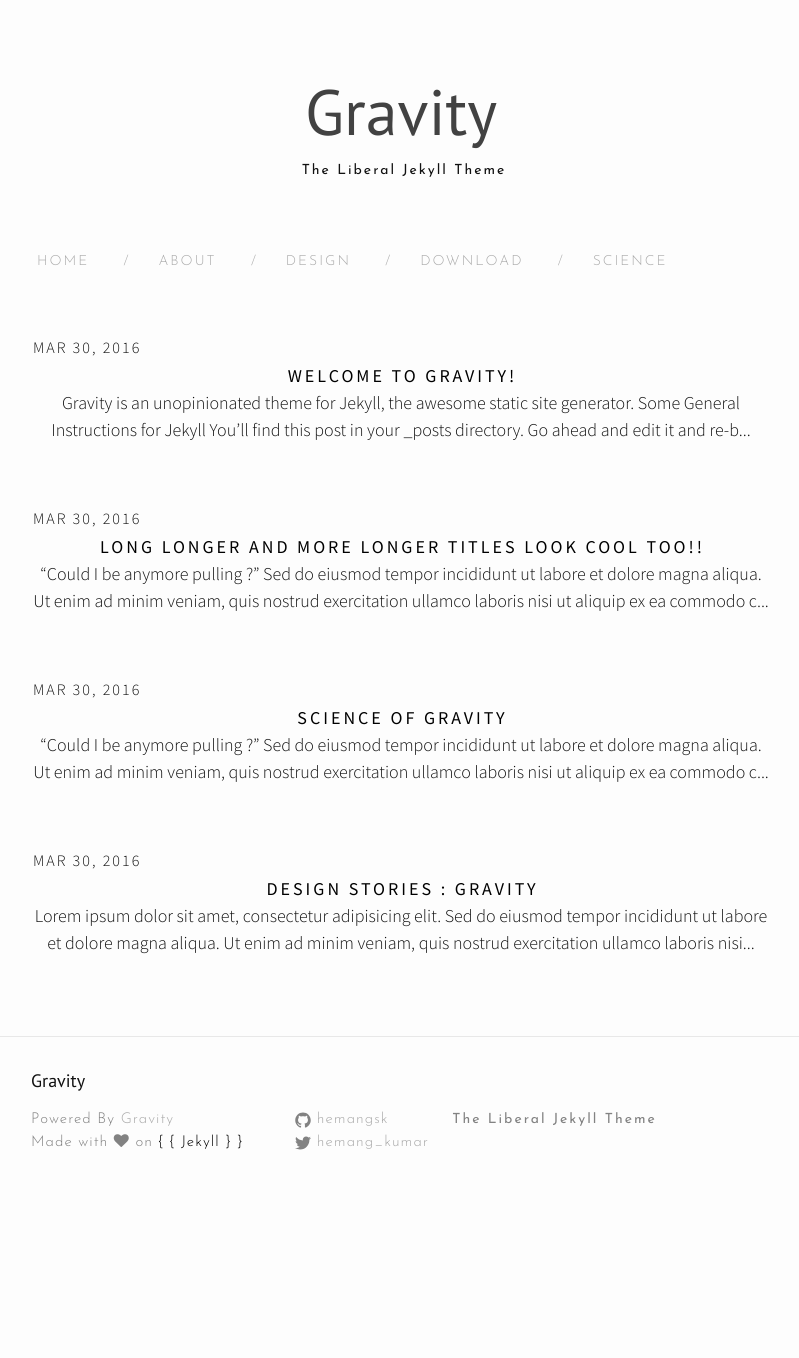
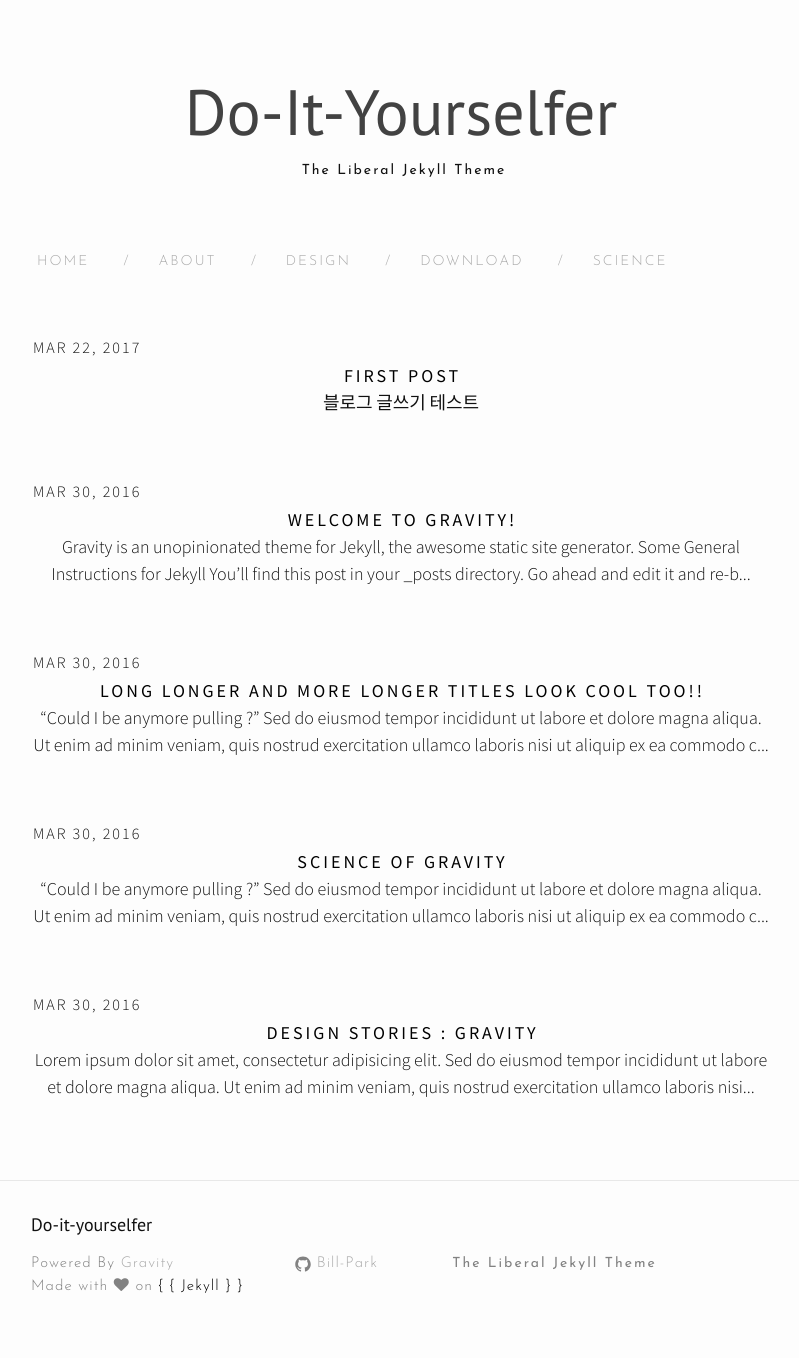
Before and after one commit to Bill-Park/bill-park.github.io, a Jekyll site: the page built from index.html, in a window 1280 px wide. Shown: the whole page, without its empty margins (239-1038 px from the left). Built offline with Jekyll 4.4.1, drawn with Linux system fonts in a browser that asks for light colours; nearby versions of some CDN libraries; the list of posts is cut into pages by our own code; before the commit the page ends 1214 px from its top, so only the background shows below that.

Commit message:
blog-test

```diff
--- a/_config.yml
+++ b/_config.yml
@@ -6,13 +6,12 @@
 # 'jekyll serve'. If you change this file, please restart the server process.
 
 # Site settings
-title: Gravity
-email: hemangsk@gmail.com
+title: Do-it-yourselfer
+email: tkddn0916@gmail.com
 description: The Liberal Jekyll Theme
-baseurl: "" # the subpath of your site, e.g. /blog
-url: "http://yourdomain.com" # the base hostname & protocol for your site
-twitter_username: hemang_kumar
-github_username:  hemangsk
+#baseurl: "/" # the subpath of your site, e.g. /blog
+url: "https://bill-park.github.io" # the base hostname & protocol for your site
+github_username:  Bill-Park
 paginate: 5
 
 gems: [jekyll-paginate, kramdown]
--- /dev/null
+++ b/_posts/2017-03-22-blog-test.markdown
@@ -0,0 +1,7 @@
+---
+layout: post
+title:  "First Post"
+category: science
+---
+
+블로그 글쓰기 테스트
```
